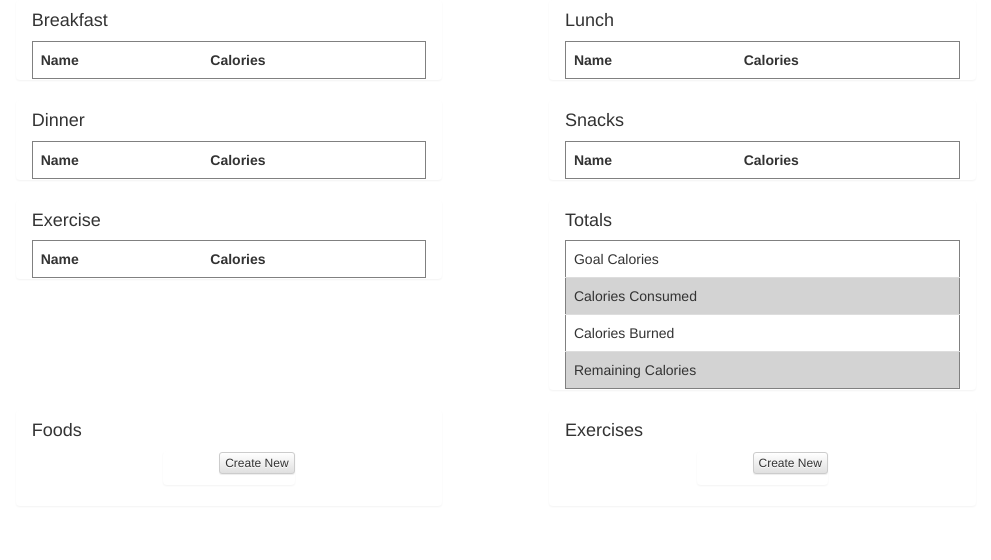
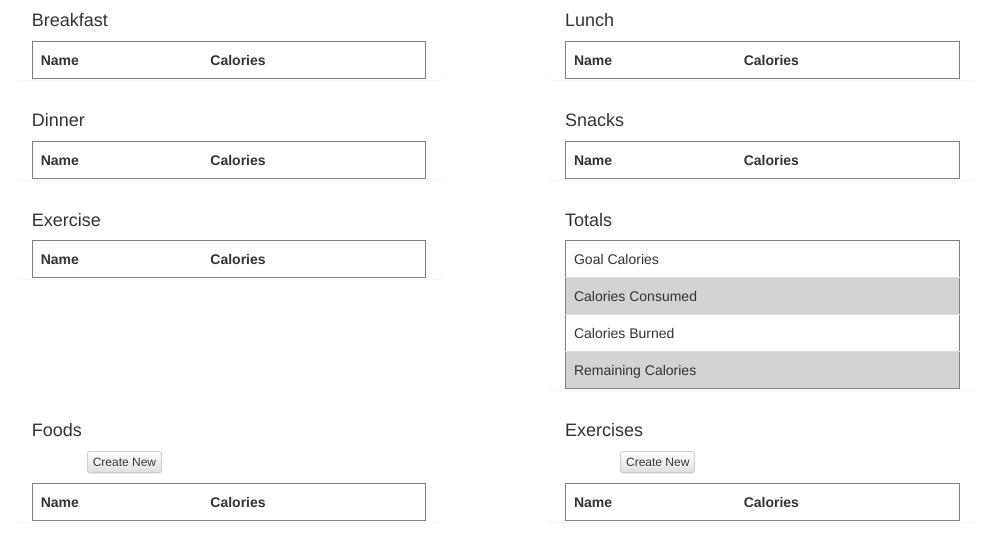
Before and after one commit to bfpepper/quantify-me, a website built with webpack: page index.html in a window 1280 px wide. Shown: the whole page, without its empty margins (91-1082 px from the left). Built offline with nearby package versions, Linux system fonts and the light colour scheme.

Commit message:
Add food and exercise tables to index.js

```diff
--- a/index.html
+++ b/index.html
@@ -10,7 +10,6 @@
   <script src="https://maxcdn.bootstrapcdn.com/bootstrap/3.3.7/js/bootstrap.min.js" integrity="sha384-Tc5IQib027qvyjSMfHjOMaLkfuWVxZxUPnCJA7l2mCWNIpG9mGCD8wGNIcPD7Txa" crossorigin="anonymous"></script>
 </head>
 <body>
-
   <div class="container panel col-md-4 col-md-offset-1">
     <row class="table-header"><h4>Breakfast</h4></row>
     <table class="breakfast-table table-hover table col-md-4">
@@ -79,16 +78,29 @@
   </div>
   <div class="container panel col-md-4 col-md-offset-1">
     <row class="table-header"><h4>Foods</h4></row>
-    <div class="container panel col-md-4 col-md-offset-4">
+    <div class="container-fluid">
       <ul><a href="foods.html" class="btn btn-default btn-xs">Create New</a></ul>
     </div>
+      <table class="food-diary-table table-hover table col-md-4">
+        <tr>
+          <th>Name</th>
+          <th>Calories</th>
+        </tr>
+      </table>
   </div>
   <div class="container panel col-md-4 col-md-offset-1">
     <row class="table-header"><h4>Exercises</h4></row>
-    <div class="container panel col-md-4 col-md-offset-4">
+    <div class="container-fluid">
       <ul><a href="exercises.html" class="btn btn-default btn-xs">Create New</a></ul>
     </div>
+      <table class="lunch-table table-hover table col-md-4">
+        <tr>
+          <th>Name</th>
+          <th>Calories</th>
+        </tr>
+      </table>
   </div>
+
 
 
 
```
